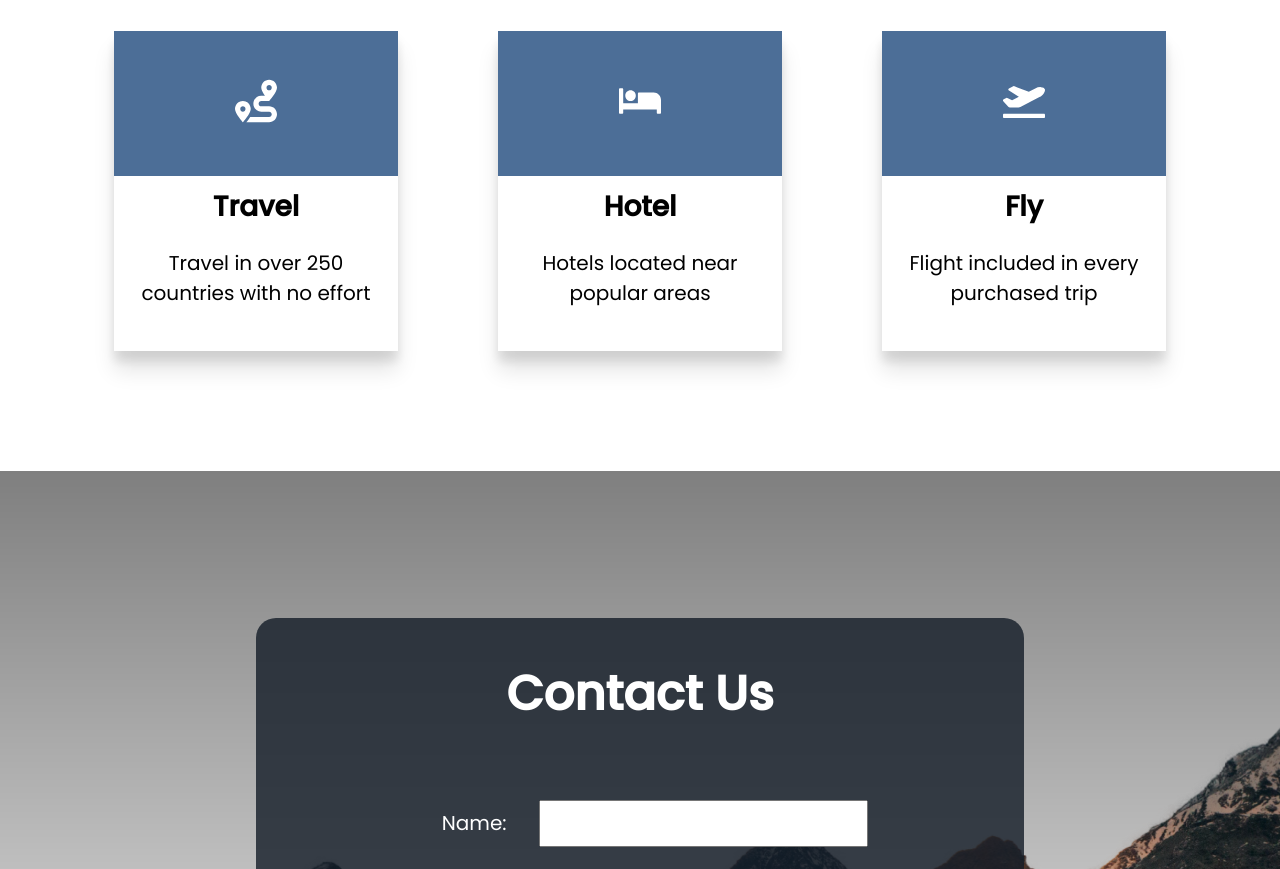
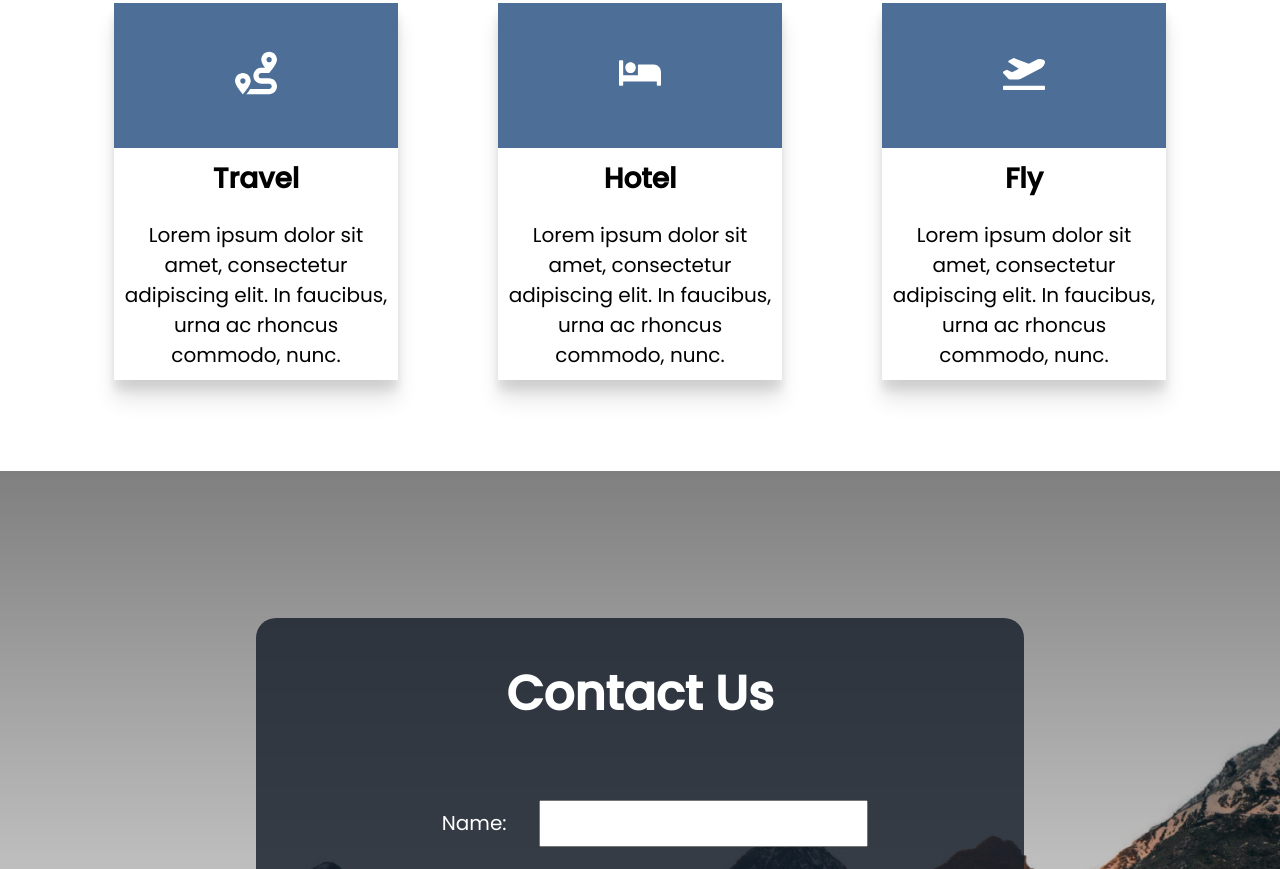
Before and after one commit to oldsethery78/HTML5-CSS3, a plain HTML site: page travelly-project/index.html in a window 1280 px wide. Shown: the part 1931-2800 px from the top of the page. Drawn offline with Linux system fonts and the light colour scheme; a web font is replaced by a local one.

Commit message:
finalizing travelly
finalizing code for travelly

```diff
--- a/travelly-project/index.html
+++ b/travelly-project/index.html
@@ -47,7 +47,7 @@
         <img src="./img/cloud.png" class="moving-cloud-2 cloud" />
       </header>
     </section>
-    <section class="benefits">
+    <section id="benefits" class="benefits">
       <header class="benefits-head">
         <h2>The Perfect Travel</h2>
         <h3>
@@ -61,21 +61,30 @@
             <img src="./icons/route-solid.svg" />
           </div>
           <h4>Travel</h4>
-          <p>Travel in over 250 countries with no effort</p>
+          <p>
+            Lorem ipsum dolor sit amet, consectetur adipiscing elit. In
+            faucibus, urna ac rhoncus commodo, nunc.
+          </p>
         </div>
         <div class="card">
           <div class="card-icon">
             <img src="./icons/bed-solid.svg" />
           </div>
           <h4>Hotel</h4>
-          <p>Hotels located near popular areas</p>
+          <p>
+            Lorem ipsum dolor sit amet, consectetur adipiscing elit. In
+            faucibus, urna ac rhoncus commodo, nunc.
+          </p>
         </div>
         <div class="card">
           <div class="card-icon">
             <img src="./icons/plane-departure-solid.svg" />
           </div>
           <h4>Fly</h4>
-          <p>Flight included in every purchased trip</p>
+          <p>
+            Lorem ipsum dolor sit amet, consectetur adipiscing elit. In
+            faucibus, urna ac rhoncus commodo, nunc.
+          </p>
         </div>
       </div>
     </section>
--- a/travelly-project/styles.css
+++ b/travelly-project/styles.css
@@ -62,6 +62,9 @@ button:hover {
 .main-head {
   background: #131c27;
   color: white;
+  position: sticky;
+  top: 0px;
+  z-index: 3;
 }
 
 nav {
@@ -123,6 +126,7 @@ nav ul {
 
 .locations-head {
   width: 90%;
+  margin-left: 5rem;
 }
 
 .locations-head h2 {
```
